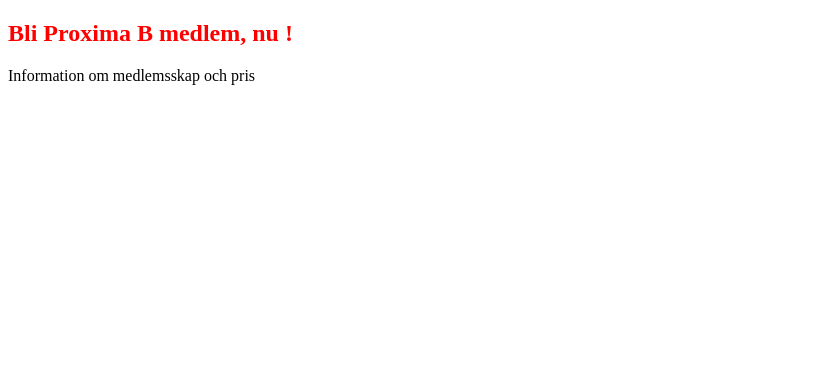
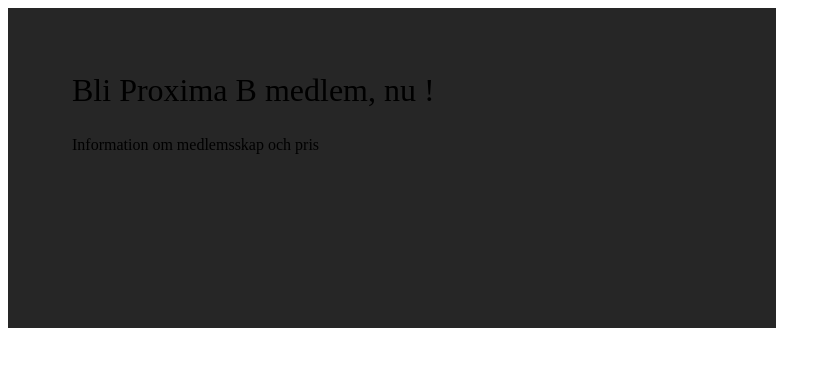
Before and after one commit to WilliamMatton/Kino-GruppC, a website: page memberpage.html in a window 1280 px wide. Shown: the whole page, without its empty margins (0-831 px from the left). Drawn offline with nearby package versions, Linux system fonts and the light colour scheme; files that its build step writes are made by us from their sources.

Commit message:
Added 'use' for scss implementaion

```diff
--- a/src/main.scss
+++ b/src/main.scss
@@ -1,3 +1 @@
-h1 {
-    color: red;
-}
+@use "memberpage";
```
